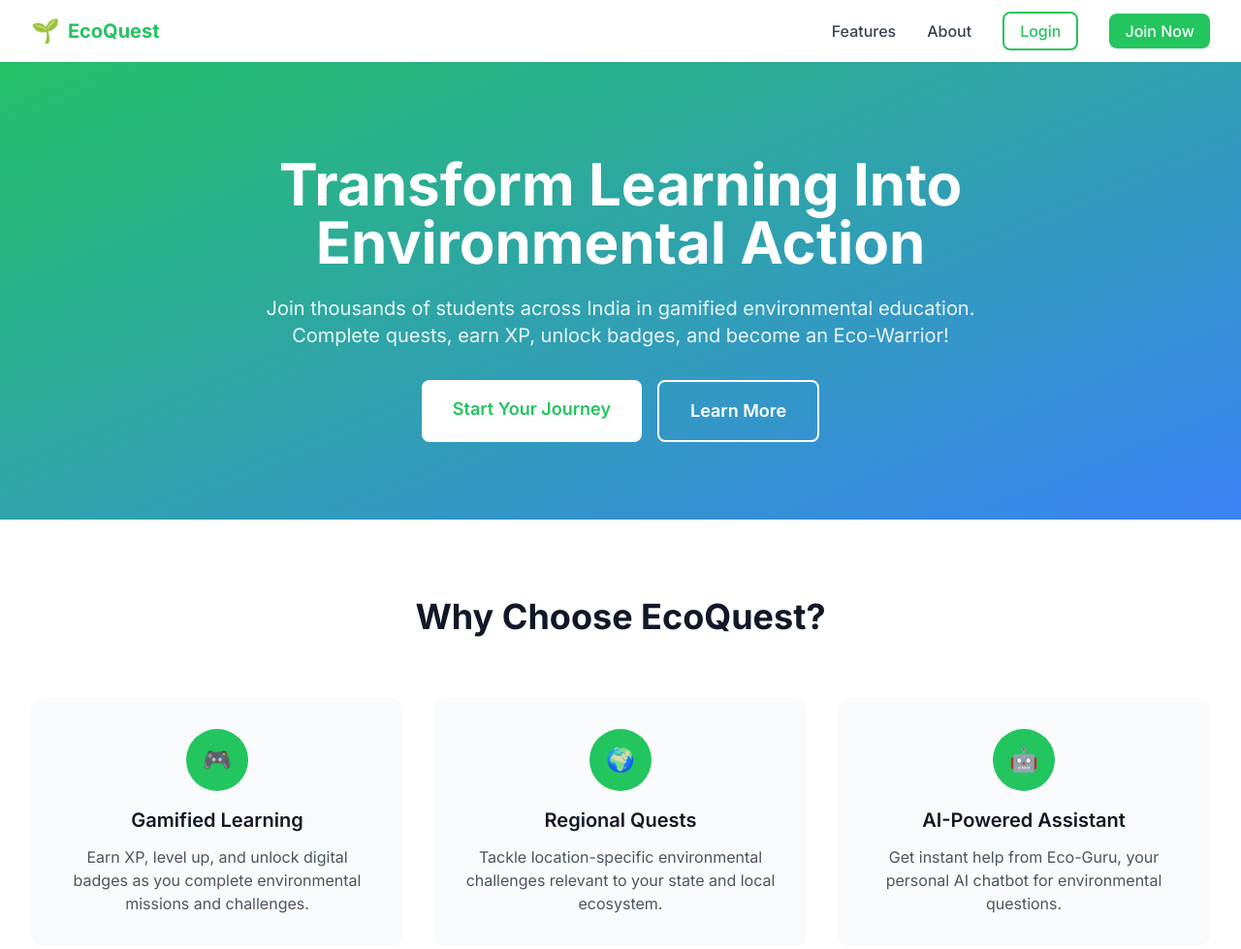
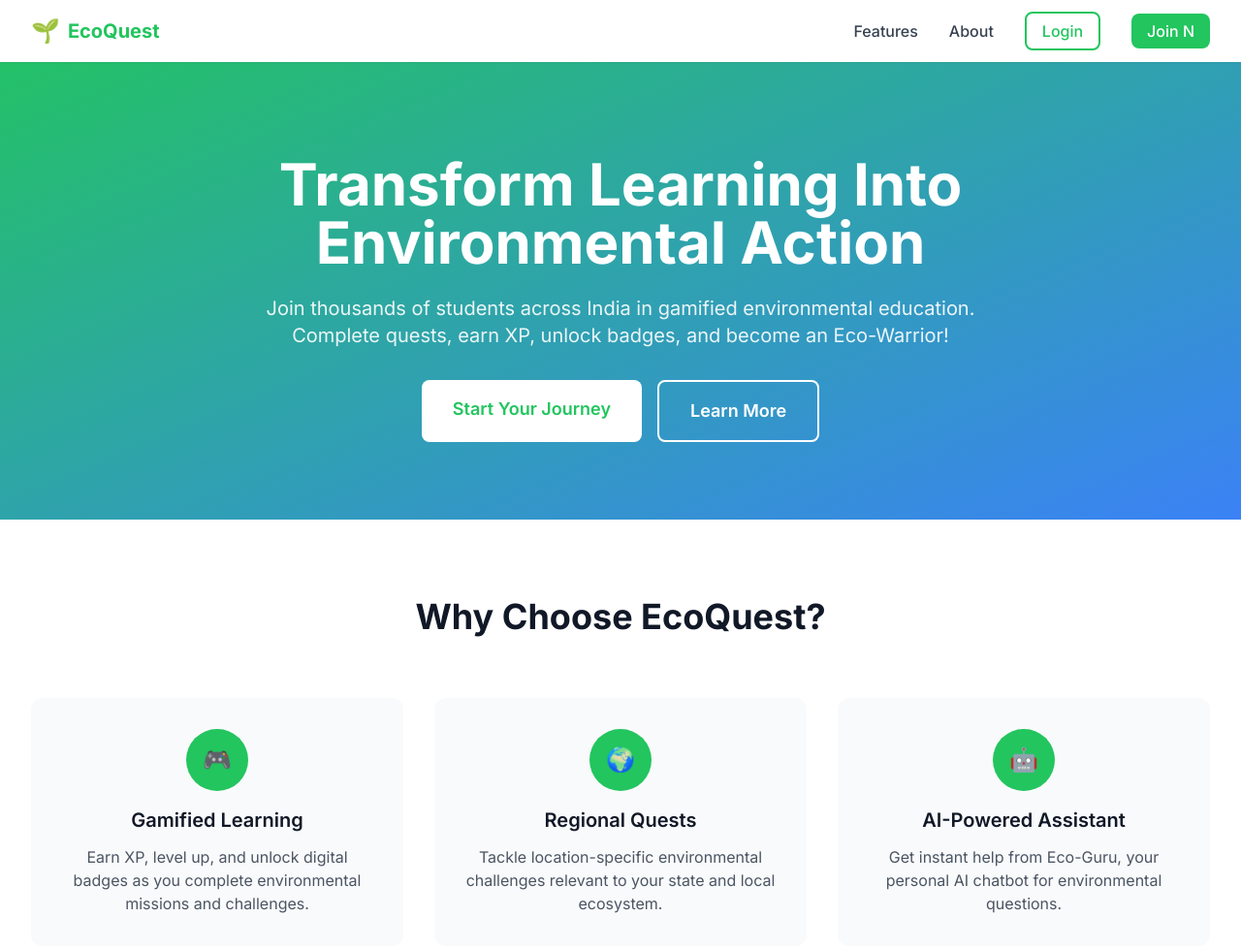
Before and after one commit to Elaxior/ecoquest, a website with bundled scripts: page index.html in a window 1280 px wide. Shown: the top 979 px of the page at 97% size. Built offline with nearby package versions, Linux system fonts and the light colour scheme; no server answers.

Commit message:
Update index.html
For fun

```diff
--- a/index.html
+++ b/index.html
@@ -39,7 +39,7 @@
                     <li><a href="#features" class="text-gray-700 hover:text-primary font-medium transition-colors">Features</a></li>
                     <li><a href="#about" class="text-gray-700 hover:text-primary font-medium transition-colors">About</a></li>
                     <li><a href="login.html" class="border-2 border-primary text-primary px-4 py-2 rounded-lg hover:bg-primary hover:text-white transition-all font-medium">Login</a></li>
-                    <li><a href="register.html" class="bg-primary text-white px-4 py-2 rounded-lg hover:bg-primary-dark transition-all font-medium">Join Now</a></li>
+                    <li><a href="register.html" class="bg-primary text-white px-4 py-2 rounded-lg hover:bg-primary-dark transition-all font-medium">Join N</a></li>
                 </ul>
 
                 <!-- Mobile menu button -->
@@ -56,7 +56,7 @@
                     <a href="#features" class="block px-3 py-2 text-gray-700 hover:text-primary font-medium">Features</a>
                     <a href="#about" class="block px-3 py-2 text-gray-700 hover:text-primary font-medium">About</a>
                     <a href="login.html" class="block px-3 py-2 text-primary font-medium border border-primary rounded-lg text-center mx-3 mt-3 hover:bg-primary hover:text-white transition-all">Login</a>
-                    <a href="register.html" class="block px-3 py-2 bg-primary text-white font-medium rounded-lg text-center mx-3 mb-3 hover:bg-primary-dark transition-all">Join Now</a>
+                    <a href="register.html" class="block px-3 py-2 bg-primary text-white font-medium rounded-lg text-center mx-3 mb-3 hover:bg-primary-dark transition-all">Join Later</a>
                 </div>
             </div>
         </div>
```
